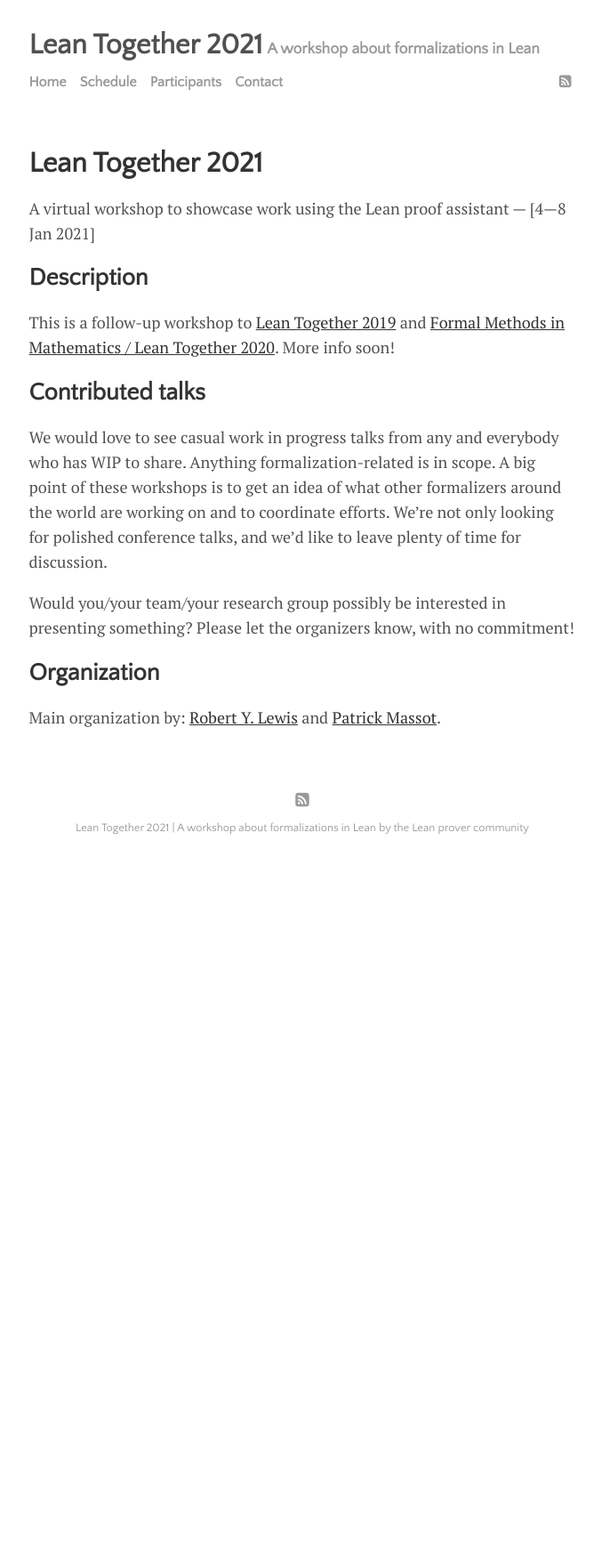
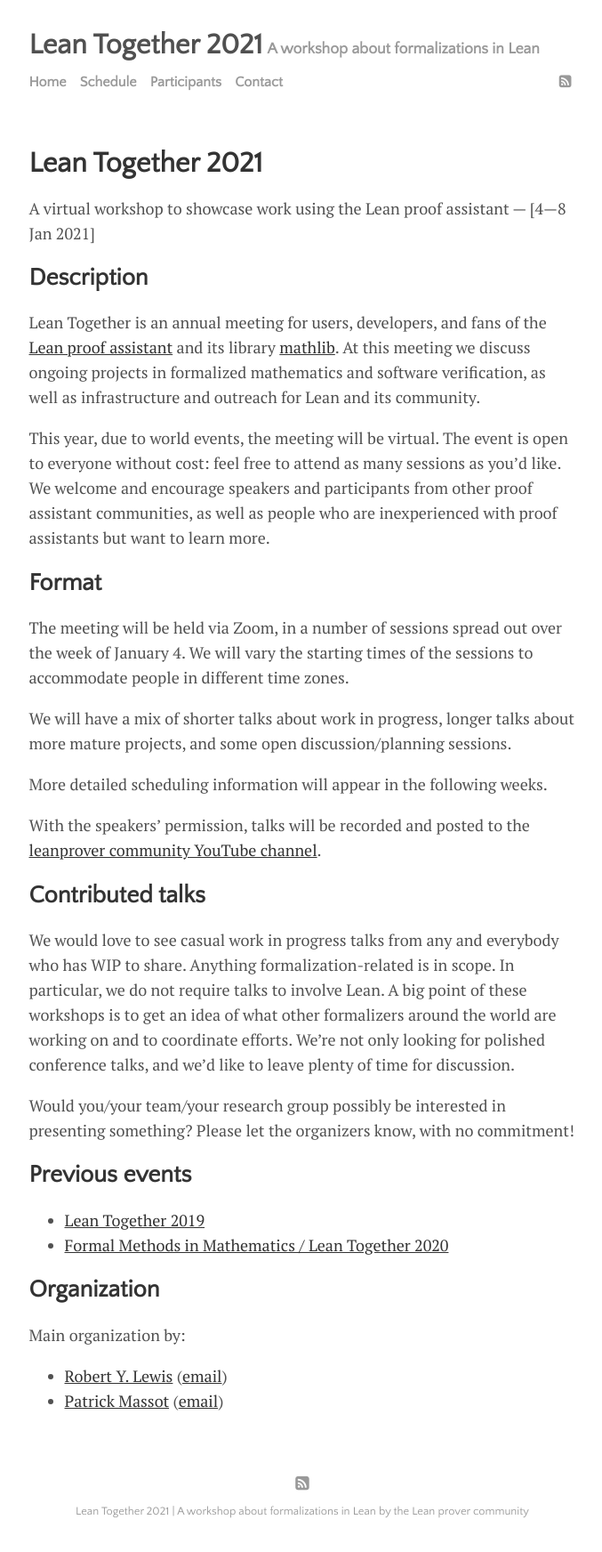
Before and after one commit to leanprover-community/lt2021, a Jekyll site: the page built from index.md, in a window 1280 px wide. Shown: the whole page at 89% size, without its empty margins (300-977 px from the left). Built offline with Jekyll 4.4.1, drawn with Linux system fonts in a browser that asks for light colours; before the commit the page ends 976 px from its top, so only the background shows below that.

Commit message:
lots of updates

```diff
--- a/index.md
+++ b/index.md
@@ -9,15 +9,36 @@ A virtual workshop to showcase work using the Lean proof assistant — [4—8 Ja
 
 ## Description
 
-This is a follow-up workshop to
-[Lean Together 2019](https://lean-forward.github.io/lean-together/2019/) and
-[Formal Methods in Mathematics / Lean Together 2020](https://www.andrew.cmu.edu/user/avigad/meetings/fomm2020/).
-More info soon!
+Lean Together is an annual meeting for users, developers, and fans of the
+[Lean proof assistant](https://leanprover.github.io)
+and its library [mathlib](https://leanprover-community.github.io).
+At this meeting we discuss ongoing projects in formalized mathematics and software verification,
+as well as infrastructure and outreach for Lean and its community.
+
+This year, due to world events, the meeting will be virtual.
+The event is open to everyone without cost: feel free to attend as many sessions as you'd like.
+We welcome and encourage speakers and participants from other proof assistant communities,
+as well as people who are inexperienced with proof assistants but want to learn more.
+
+## Format
+
+The meeting will be held via Zoom, in a number of sessions spread out over the week of January 4.
+We will vary the starting times of the sessions to accommodate people in different time zones.
+
+We will have a mix of shorter talks about work in progress,
+longer talks about more mature projects,
+and some open discussion/planning sessions.
+
+More detailed scheduling information will appear in the following weeks.
+
+With the speakers' permission, talks will be recorded and posted to the
+[leanprover community YouTube channel](https://www.youtube.com/channel/UCWe5B7Ikr0AI9727doEUxPg).
 
 ## Contributed talks
 
 We would love to see casual work in progress talks from any and everybody who has WIP to share.
 Anything formalization-related is in scope.
+In particular, we do not require talks to involve Lean.
 A big point of these workshops is
 to get an idea of what other formalizers around the world are working on
 and to coordinate efforts.
@@ -27,8 +48,14 @@ and we'd like to leave plenty of time for discussion.
 Would you/your team/your research group possibly be interested in presenting something?
 Please let the organizers know, with no commitment!
 
+## Previous events
+
+* [Lean Together 2019](https://lean-forward.github.io/lean-together/2019/)
+* [Formal Methods in Mathematics / Lean Together 2020](https://www.andrew.cmu.edu/user/avigad/meetings/fomm2020/)
+
+
 ## Organization
 
 Main organization by:
-[Robert Y. Lewis](https://robertylewis.com) and
-[Patrick Massot](https://www.imo.universite-paris-saclay.fr/~pmassot/en/).
+* [Robert Y. Lewis](https://robertylewis.com) ([email](mailto:r.y.lewis@vu.nl))
+* [Patrick Massot](https://www.imo.universite-paris-saclay.fr/~pmassot/en/) ([email](patrick.massot@math.cnrs.fr))
```
Also changed, not shown: contact.md (+15 -2 lines), participants.md (+26 -1 lines), schedule.md (+1 -1 lines).
